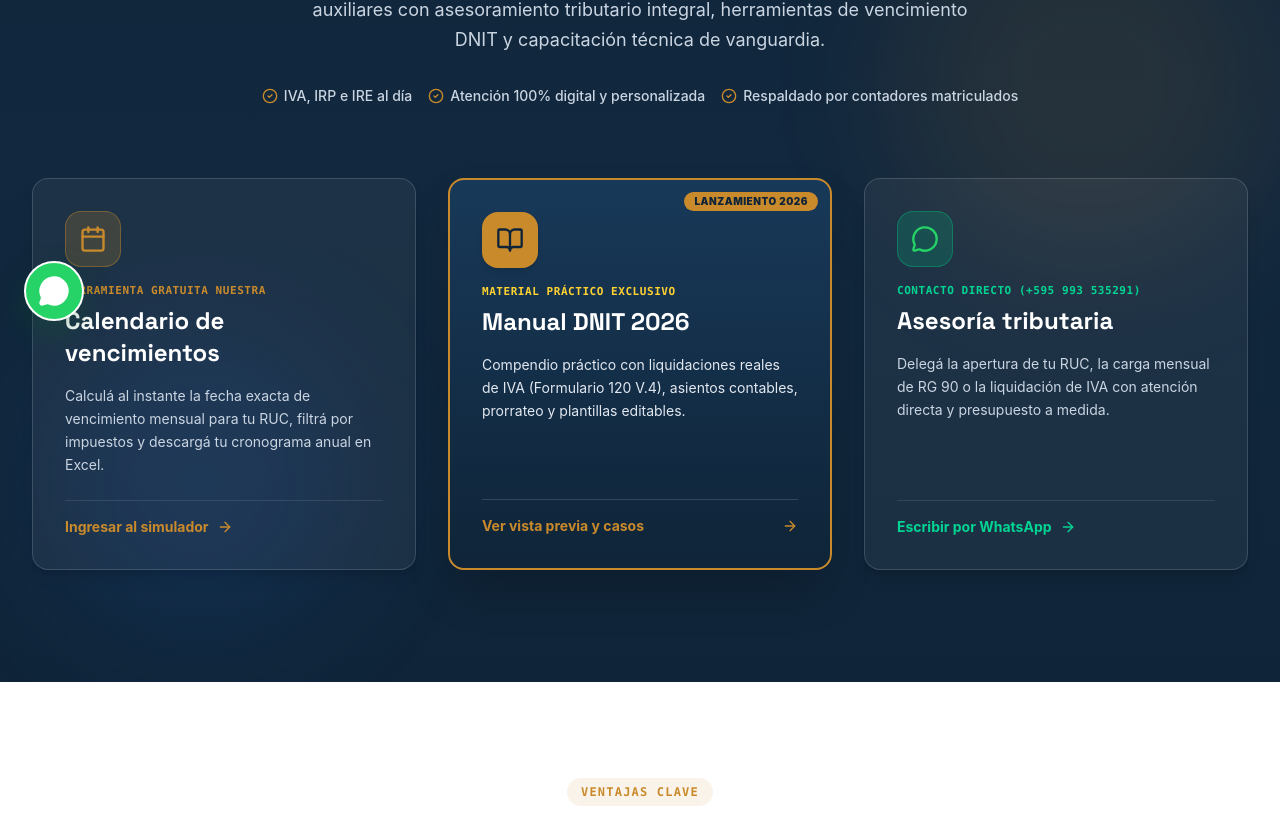
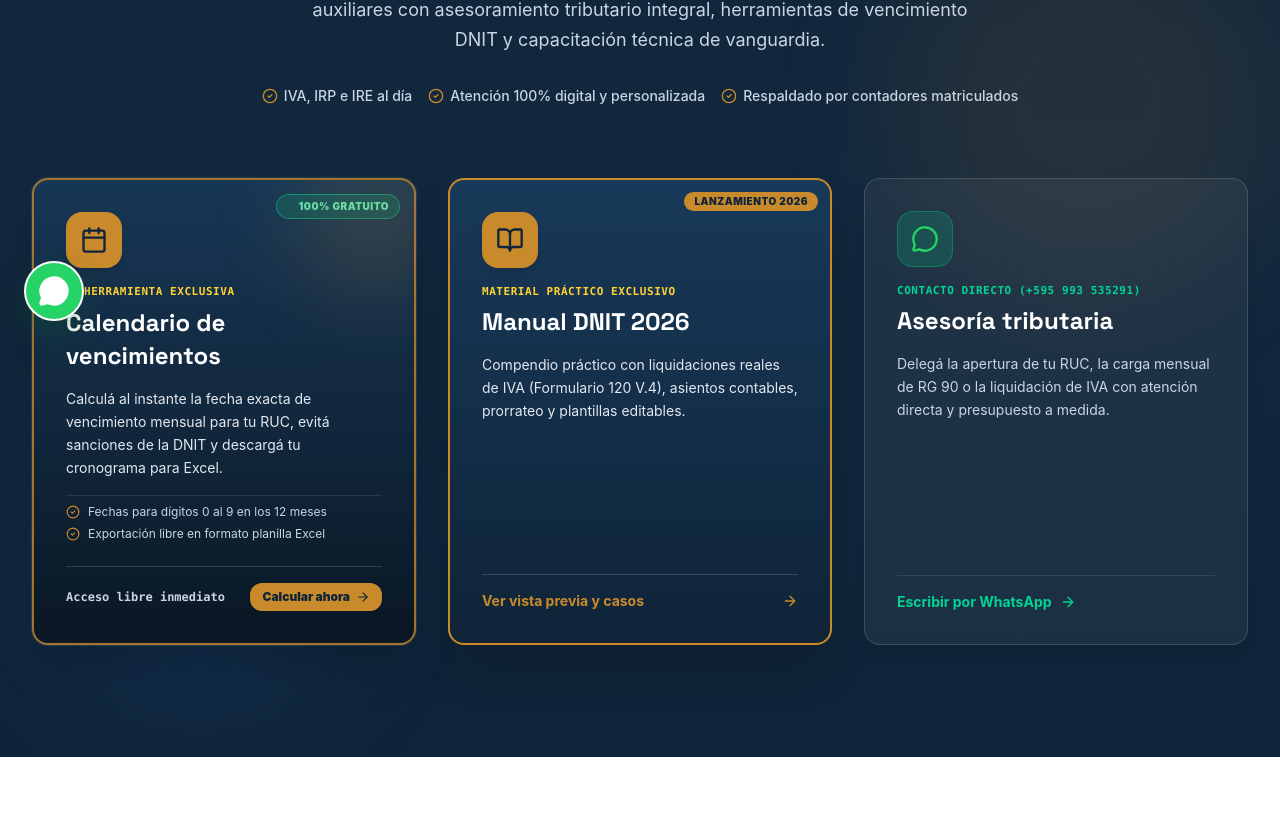
Before and after one commit to manuelias17/estudio-caceres-py, a React (Vite) app: page / in a window 1280 px wide. Shown: the part 455-1277 px from the top of the page. Built offline with nearby package versions, Linux system fonts and the light colour scheme.

Commit message:
refactor(seo): update metadata and highlight calendar tool
Optimize SEO titles and meta descriptions for better search relevance. Enhance the UI of the calendar card with a highlighted design and premium badge to increase visibility and user engagement.

```diff
--- a/index.html
+++ b/index.html
@@ -3,10 +3,10 @@
   <head>
     <meta charset="UTF-8" />
     <meta name="viewport" content="width=device-width, initial-scale=1.0" />
-    <title>Estudio Cáceres | Asesoría Contable, Calendario DNIT y Manual 2026</title>
+    <title>Estudio Cáceres · Contabilidad simple y asesoría tributaria</title>
     <meta
       name="description"
-      content="Estudio Cáceres: Asesoría contable y tributaria en Paraguay, Calendario Perpetuo de Vencimientos DNIT 2026 y Manual de Contabilidad Aplicada con plantillas editables."
+      content="Calendario de vencimientos DNIT gratuito, Manual de Contabilidad DNIT 2026 con casos reales y plantillas editables, y asesoría tributaria en Paraguay."
     />
     <meta name="robots" content="index,follow" />
     <link rel="canonical" href="https://estudio-caceres-py.netlify.app/" />
@@ -14,10 +14,10 @@
 
     <!-- OpenGraph Metadata -->
     <meta property="og:type" content="website" />
-    <meta property="og:title" content="Manual de Contabilidad Aplicada DNIT 2026 | Estudio Cáceres" />
+    <meta property="og:title" content="Estudio Cáceres · Contabilidad simple y asesoría tributaria" />
     <meta
       property="og:description"
-      content="Manual práctico de contabilidad y tributación en Paraguay. Prevenga sanciones de la DNIT con plantillas editables y guías normativas actualizadas."
+      content="Calendario de vencimientos DNIT gratuito, Manual de Contabilidad DNIT 2026 con casos reales y plantillas editables, y asesoría tributaria en Paraguay."
     />
     <meta property="og:url" content="https://estudio-caceres-py.netlify.app/" />
     <meta property="og:site_name" content="Estudio Cáceres" />
@@ -27,10 +27,10 @@
 
     <!-- Twitter Cards -->
     <meta name="twitter:card" content="summary_large_image" />
-    <meta name="twitter:title" content="Manual de Contabilidad Aplicada DNIT 2026 | Estudio Cáceres" />
+    <meta name="twitter:title" content="Estudio Cáceres · Contabilidad simple y asesoría tributaria" />
     <meta
       name="twitter:description"
-      content="Manual práctico de contabilidad y tributación en Paraguay. Prevenga sanciones de la DNIT con plantillas editables y guías normativas actualizadas."
+      content="Calendario de vencimientos DNIT gratuito, Manual de Contabilidad DNIT 2026 con casos reales y plantillas editables, y asesoría tributaria en Paraguay."
     />
     <meta name="twitter:image" content="https://estudio-caceres-py.netlify.app/og-image.jpg" />
 
--- a/src/pages/HomePage.tsx
+++ b/src/pages/HomePage.tsx
@@ -21,7 +21,8 @@
   Star,
   Quote,
   HelpCircle,
-  ChevronDown
+  ChevronDown,
+  Sparkles
 } from 'lucide-react';
 import logoImgLocal from '../assets/images/logo_estudio_caceres_1792072395305.jpg';
 
@@ -120,31 +121,58 @@
           {/* PASO 4: TRES TARJETAS DE ACCESO RÁPIDO                      */}
           {/* ----------------------------------------------------------- */}
           <div className="mt-14 sm:mt-18 grid grid-cols-1 md:grid-cols-3 gap-6 lg:gap-8">
-            {/* Tarjeta 1: 📅 Calendario de vencimientos */}
+            {/* Tarjeta 1: 📅 Calendario de vencimientos (HERRAMIENTA DESTACADA & GRATUITA) */}
             <Link
               to="/calendario"
-              className="group relative p-7 sm:p-8 rounded-2xl bg-white/5 hover:bg-white/10 border border-white/15 hover:border-[#C98A2C]/60 transition-all duration-300 flex flex-col justify-between text-left shadow-lg hover:-translate-y-1"
+              className="group relative p-7 sm:p-8 rounded-2xl bg-gradient-to-b from-[#183959]/90 via-[#12283e] to-[#0a1724] border-2 border-[#C98A2C]/80 hover:border-[#C98A2C] transition-all duration-300 flex flex-col justify-between text-left shadow-2xl hover:-translate-y-1.5 overflow-hidden ring-1 ring-white/10 hover:shadow-[0_20px_40px_rgba(201,138,44,0.25)]"
             >
-              <div className="space-y-4">
-                <div className="w-14 h-14 rounded-2xl bg-[#C98A2C]/20 border border-[#C98A2C]/40 text-[#C98A2C] flex items-center justify-center text-2xl group-hover:scale-110 transition-transform">
+              {/* Badge destacado superior */}
+              <div className="absolute top-3.5 right-3.5 flex items-center gap-1.5 bg-emerald-500/20 border border-emerald-400/50 text-emerald-300 text-[10px] font-black uppercase tracking-wider px-2.5 py-1 rounded-full backdrop-blur-xs shadow-xs">
+                <span className="w-1.5 h-1.5 rounded-full bg-emerald-400 animate-ping" />
+                <span>100% Gratuito</span>
+              </div>
+
+              {/* Halo sutil de fondo */}
+              <div className="absolute -top-10 -right-10 w-40 h-40 bg-[#C98A2C]/15 rounded-full blur-2xl pointer-events-none group-hover:bg-[#C98A2C]/25 transition-colors" />
+
+              <div className="space-y-4 relative z-10">
+                <div className="w-14 h-14 rounded-2xl bg-[#C98A2C] text-[#0F2438] flex items-center justify-center text-2xl group-hover:scale-110 transition-transform shadow-md">
                   <Calendar className="w-7 h-7" />
                 </div>
+
                 <div className="space-y-1.5">
-                  <span className="text-[11px] font-mono uppercase tracking-wider text-[#C98A2C] font-bold block">
-                    Herramienta gratuita nuestra
+                  <span className="text-[11px] font-mono uppercase tracking-wider text-amber-300 font-extrabold flex items-center gap-1.5">
+                    <Sparkles className="w-3 h-3 text-[#C98A2C]" />
+                    Herramienta exclusiva
                   </span>
-                  <h3 className="text-xl sm:text-2xl font-bold font-heading text-white group-hover:text-[#C98A2C] transition-colors">
+                  <h3 className="text-xl sm:text-2xl font-bold font-heading text-white group-hover:text-[#C98A2C] transition-colors leading-snug">
                     Calendario de vencimientos
                   </h3>
                 </div>
-                <p className="text-sm text-slate-300 font-sans leading-relaxed">
-                  Calculá al instante la fecha exacta de vencimiento mensual para tu RUC, filtrá por impuestos y descargá tu cronograma anual en Excel.
+
+                <p className="text-sm text-slate-200 font-sans leading-relaxed">
+                  Calculá al instante la fecha exacta de vencimiento mensual para tu RUC, evitá sanciones de la DNIT y descargá tu cronograma para Excel.
                 </p>
+
+                {/* Micro-beneficios para enganchar al usuario */}
+                <div className="pt-2 space-y-1.5 text-xs text-slate-300 border-t border-white/10">
+                  <div className="flex items-center gap-2">
+                    <CheckCircle2 className="w-3.5 h-3.5 text-[#C98A2C] shrink-0" />
+                    <span>Fechas para dígitos 0 al 9 en los 12 meses</span>
+                  </div>
+                  <div className="flex items-center gap-2">
+                    <CheckCircle2 className="w-3.5 h-3.5 text-[#C98A2C] shrink-0" />
+                    <span>Exportación libre en formato planilla Excel</span>
+                  </div>
+                </div>
               </div>
 
-              <div className="mt-6 pt-4 border-t border-white/10 flex items-center gap-2 text-sm font-bold text-[#C98A2C] group-hover:translate-x-1 transition-transform">
-                <span>Ingresar al simulador</span>
-                <ArrowRight className="w-4 h-4" />
+              <div className="mt-6 pt-4 border-t border-white/15 flex items-center justify-between relative z-10">
+                <span className="text-xs font-mono text-slate-300 font-semibold">Acceso libre inmediato</span>
+                <span className="inline-flex items-center gap-1.5 px-3 py-1.5 rounded-xl bg-[#C98A2C] text-[#0F2438] text-xs font-black group-hover:bg-[#df9934] transition-all shadow-sm group-hover:translate-x-1">
+                  <span>Calcular ahora</span>
+                  <ArrowRight className="w-3.5 h-3.5" />
+                </span>
               </div>
             </Link>
 
```
